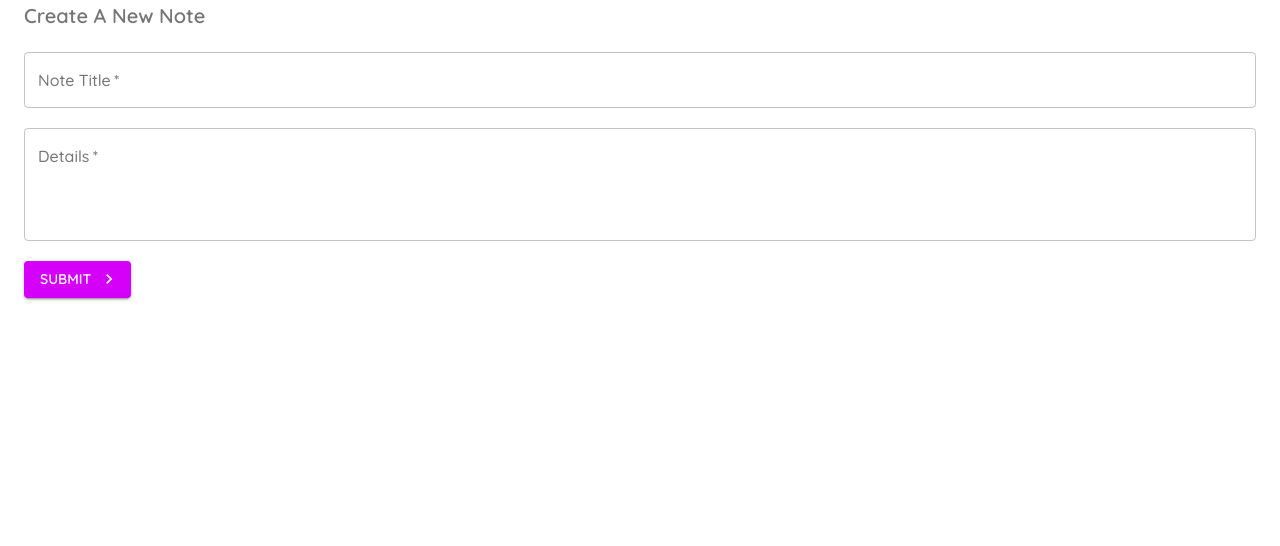
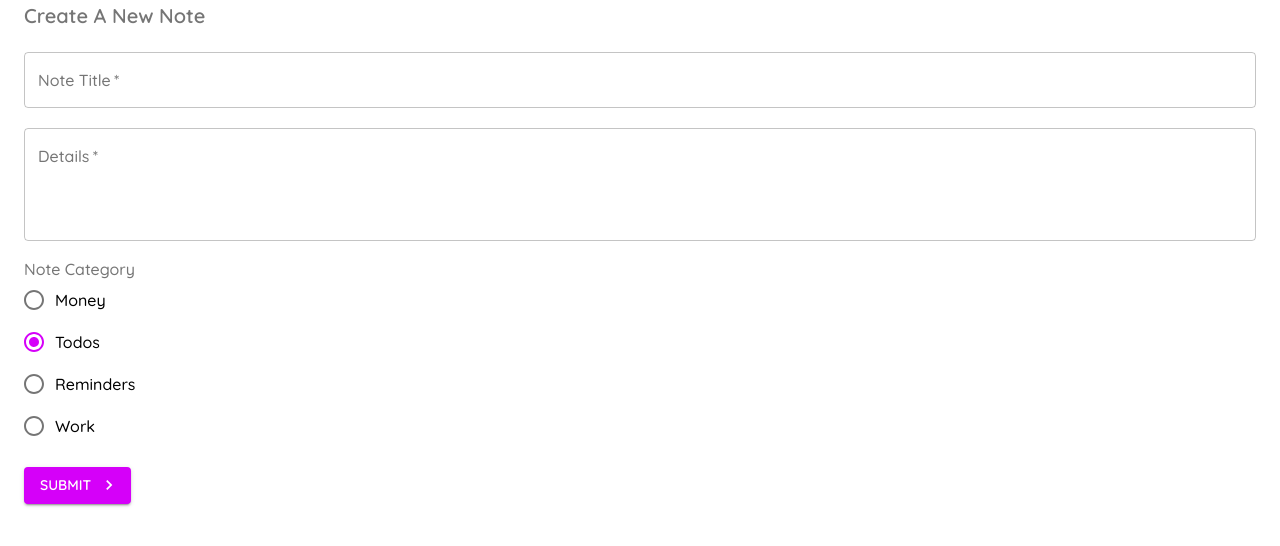
Before and after one commit to YBL123/material-ui-practice-3, a React (Create React App) app: page /create in a window 1280 px wide. Shown: the top 546 px of the page. Built offline with nearby package versions, Linux system fonts and the light colour scheme.

Commit message:
Radio Buttons + useState

```diff
--- a/src/pages/Create.js
+++ b/src/pages/Create.js
@@ -5,8 +5,12 @@
 // import SendIcon from '@material-ui/icons/Send';
 import KeyboardArrowRightIcon from '@material-ui/icons/KeyboardArrowRight';
 import TextField from '@material-ui/core/TextField';
+import Radio from '@material-ui/core/Radio';
+import RadioGroup from '@material-ui/core/RadioGroup';
+import FormControl from '@material-ui/core/FormControl';
+import FormLabel from '@material-ui/core/FormLabel';
 
-import { makeStyles } from '@material-ui/core';
+import { FormControlLabel, makeStyles } from '@material-ui/core';
 
 const useStyles = makeStyles({
   field: {
@@ -22,6 +26,7 @@
   const [details, setDetails] = useState('');
   const [titleError, setTitleError] = useState(false);
   const [detailsError, setDetailsError] = useState(false);
+  const [category, setCategory] = useState('todos')
 
   const handleSubmit = (e) => {
     e.preventDefault(); //prevents refresh of submit
@@ -32,14 +37,15 @@
 
     //if input is empty
     if (title == '') {
-      setTitleError(true)
+      setTitleError(true);
     }
     if (details == '') {
-      setDetailsError(true)
+      setDetailsError(true);
     }
 
     if (title && details) {
-      console.log(title, details);
+      //output values
+      console.log(title, details, category);
     }
   };
 
@@ -81,6 +87,22 @@
           error={detailsError} //shows red border //false to being with
         />
 
+
+          {/* RadioGroup = so user can only select one of the options */}
+          {/* FormControlLabel value = {category} -> piece of state */}
+          {/* best to embed radio buttons in FormControlLabel rather than just <Radio />*/}
+
+          <FormControl className={classes.field}>
+            <FormLabel>Note Category</FormLabel>
+            <RadioGroup value={category} onChange={(e) => setCategory(e.target.value)}>
+              <FormControlLabel value="money" control={<Radio />} label="Money"/>
+              <FormControlLabel value="todos" control={<Radio />} label="Todos"/>
+              <FormControlLabel value="reminders" control={<Radio />} label="Reminders"/>
+              <FormControlLabel value="work" control={<Radio />} label="Work"/>
+            </RadioGroup>
+          </FormControl>
+
+
         <Button
           type="submit"
           color="secondary"
```
